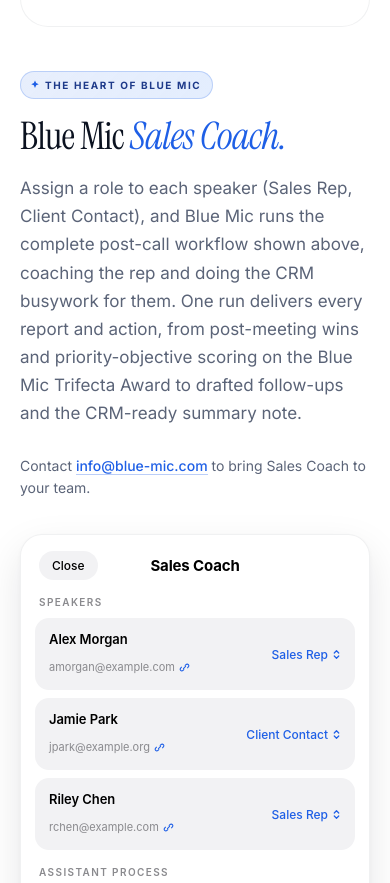
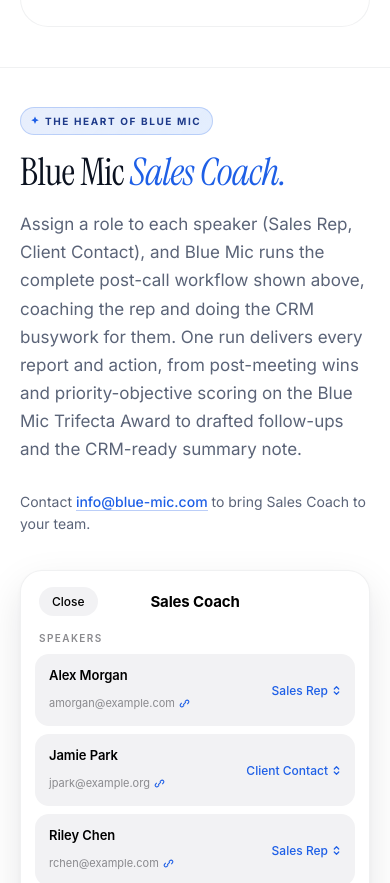
Before and after one commit to Jennings76/bluestreamsolutions, a plain HTML site: page index.html in a window 390 px wide. Shown: the part 3384-4267 px from the top of the page. Drawn offline with Linux system fonts and the light colour scheme.

Commit message:
Add files via upload

```diff
--- a/index.html
+++ b/index.html
@@ -206,7 +206,7 @@
 <!-- anchor-fix -->
 <style>
   /* Menu jumps: land Sales Coach and Integrations at the same spot below the menu bar as the other sections */
-  #coach { scroll-margin-top: calc(clamp(72px, 10vw, 132px) + 5px); }
+  #coach { scroll-margin-top: calc(clamp(72px, 10vw, 132px) + 5px - clamp(40px, 5vw, 64px)); }
   #integrations { scroll-margin-top: calc(clamp(72px, 10vw, 132px) + 5px - clamp(20px, 3vw, 36px)); }
   #managers { scroll-margin-top: 8px; }
 </style>
@@ -226,6 +226,9 @@
   #security > .container > div:first-child > h2 { max-width: 780px; margin-left: auto; margin-right: auto; }
   #security .lede { max-width: 900px; }
   #managers .mgr-cf { margin-top: max(0px, calc(28px - 2vw)); }
+  /* Divider line between the three feature cards and Sales Coach, matching the section dividers */
+  #works #coach { margin-top: clamp(40px, 5vw, 64px) !important; padding-top: clamp(40px, 5vw, 64px); position: relative; }
+  #works #coach::before { content: ""; position: absolute; top: 0; left: 50%; width: 100vw; transform: translateX(-50%); height: 1px; background: var(--line-soft); pointer-events: none; }
 </style>
 </head>
 <body>
@@ -931,7 +934,7 @@
           What platforms is Blue Mic available on?
           <span style="color: var(--blue); font-size: 22px;">+</span>
         </summary>
-        <div style="padding: 0 26px 22px; color: var(--muted); font-size: 15px;">Blue Mic is available as an iPhone app, an Android app, and a web app. Reps record and run the full workflow on iOS and Android in the field, and the web app gives your team browser access to meetings, Sales Coach, and (coming soon) manager dashboards.</div>
+        <div style="padding: 0 26px 22px; color: var(--muted); font-size: 15px;">Blue Mic is available as an iPhone app, an Android app, and a web app. Reps record and run the full workflow on iOS and Android in the field, and the web app gives your team browser access to meetings, Sales Coach, and Manager Dashboards.</div>
       </details>
       <details class="card" style="padding: 0;">
         <summary style="cursor:pointer; padding: 22px 26px; font-weight: 600; list-style: none; display:flex; justify-content: space-between; align-items: center;">
```
